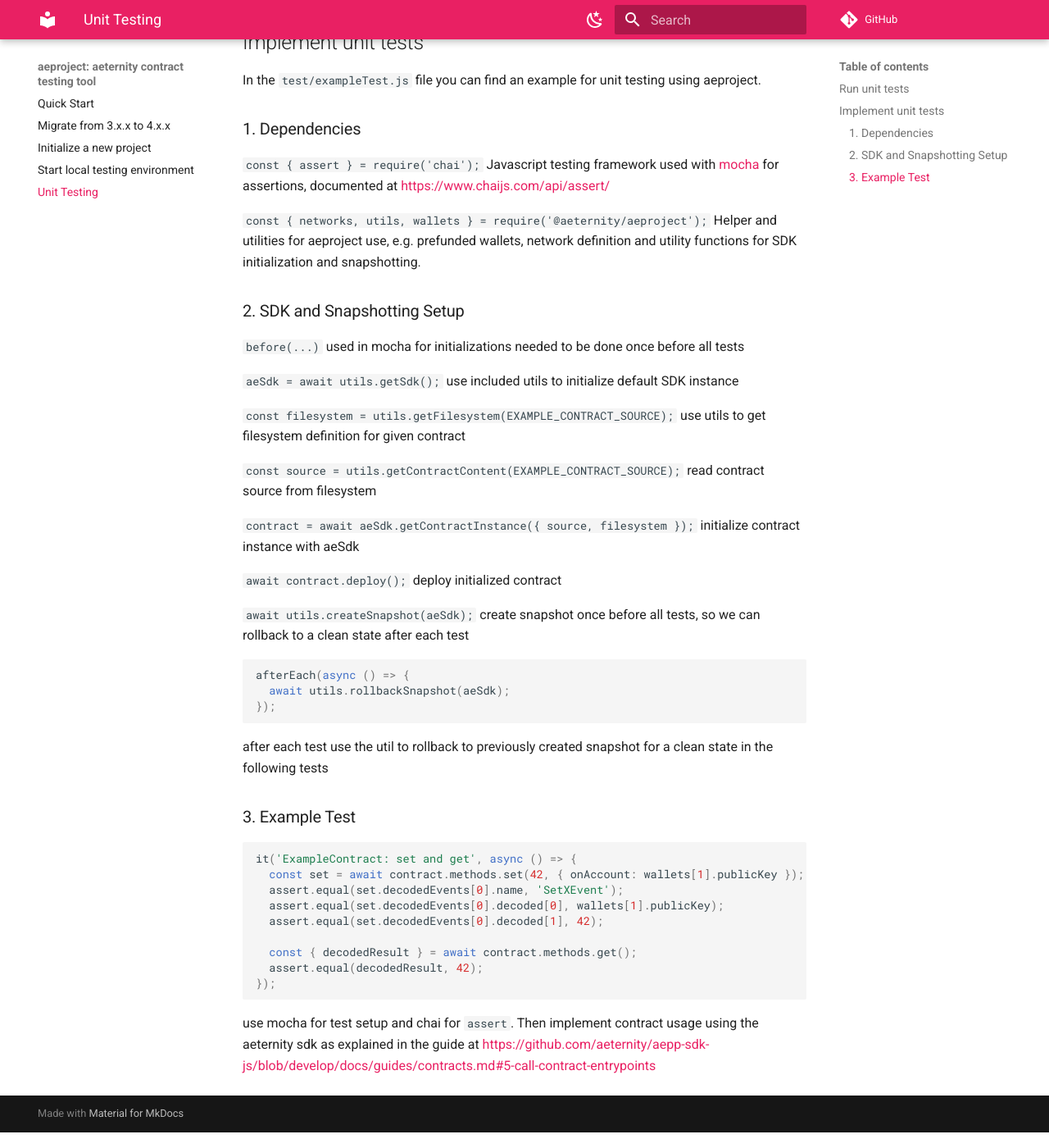
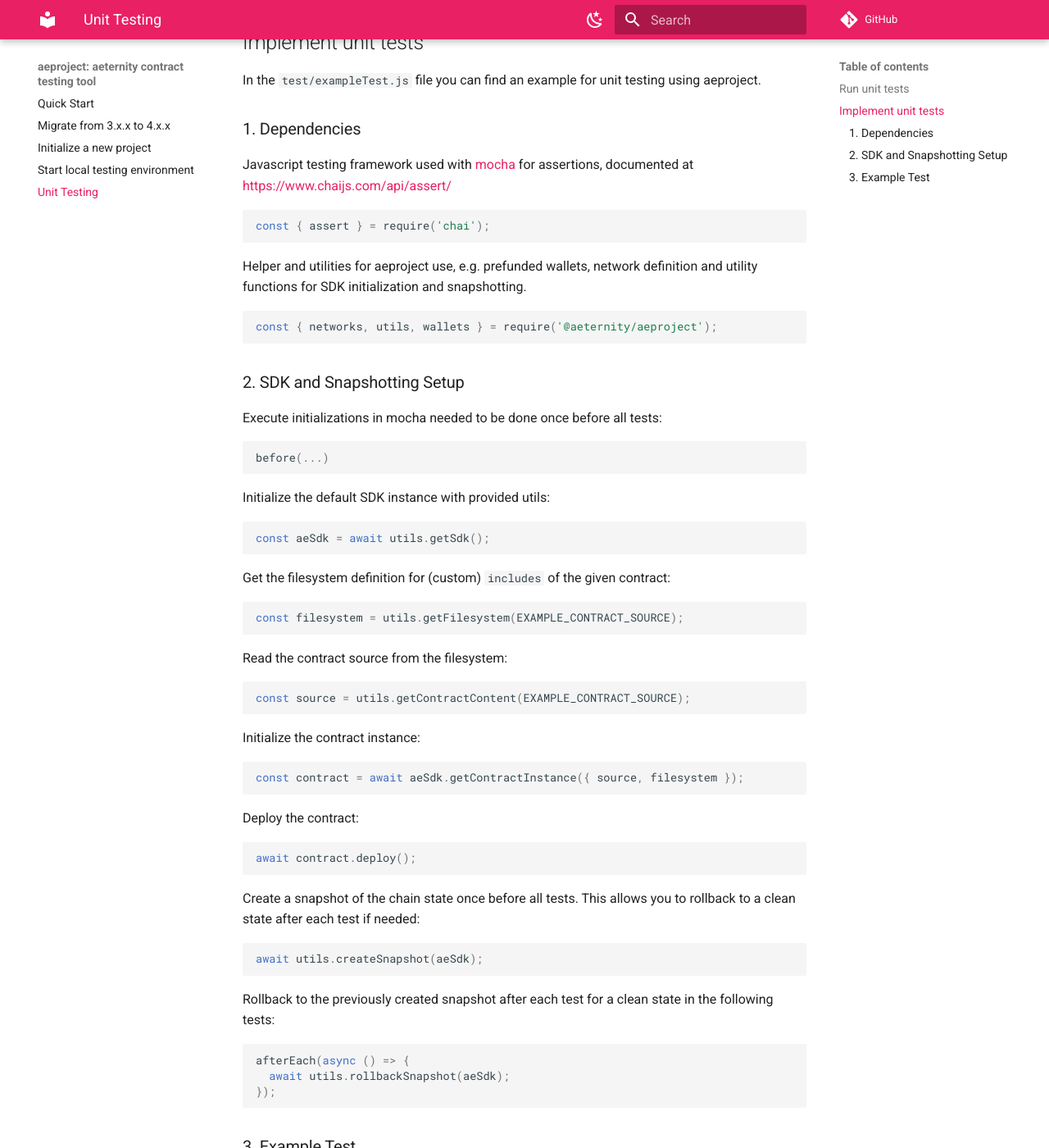
Before and after one commit to aeternity/aeproject, an MkDocs documentation site: the page built from docs/cli/test.md, in a window 1280 px wide and 1400 px high, scrolled down 344 px. Shown: the whole window at 82% size. Built offline with MkDocs 1.6.1 and Material for MkDocs 9.7.7, drawn with Linux system fonts in a browser that asks for light colours; comment, search, counter and statistics services are not loaded; the version menu is left out; some of the changed text lies outside the part shown.

Commit message:
docs: readability of unit testing section

````diff
--- a/docs/cli/test.md
+++ b/docs/cli/test.md
@@ -14,34 +14,61 @@ In the `test/exampleTest.js` file you can find an example for unit testing using
 
 ### 1. Dependencies
 
-`const { assert } = require('chai');`
 Javascript testing framework used with [mocha](https://mochajs.org/) for assertions, documented at https://www.chaijs.com/api/assert/
 
-`const { networks, utils, wallets } = require('@aeternity/aeproject');` Helper and utilities for aeproject use, e.g. prefunded wallets, network definition and utility functions for SDK initialization and snapshotting.
+```js
+const { assert } = require('chai');
+```
+
+Helper and utilities for aeproject use, e.g. prefunded wallets, network definition and utility functions for SDK initialization and snapshotting.
+
+```js
+const { networks, utils, wallets } = require('@aeternity/aeproject');
+```
 
 ### 2. SDK and Snapshotting Setup
 
-`before(...)` used in mocha for initializations needed to be done once before all tests
+Execute initializations in mocha needed to be done once before all tests:
+```js
+before(...)
+```
 
-`aeSdk = await utils.getSdk();` use included utils to initialize default SDK instance
+Initialize the default SDK instance with provided utils:
+```js
+const aeSdk = await utils.getSdk();
+```
 
-`const filesystem = utils.getFilesystem(EXAMPLE_CONTRACT_SOURCE);` use utils to get filesystem definition for given contract
+Get the filesystem definition for (custom) `includes` of the given contract:
+```js
+const filesystem = utils.getFilesystem(EXAMPLE_CONTRACT_SOURCE);
+```
 
-`const source = utils.getContractContent(EXAMPLE_CONTRACT_SOURCE);` read contract source from filesystem
+Read the contract source from the filesystem:
+```js
+const source = utils.getContractContent(EXAMPLE_CONTRACT_SOURCE);
+```
 
-`contract = await aeSdk.getContractInstance({ source, filesystem });` initialize contract instance with aeSdk
+Initialize the contract instance:
+```js
+const contract = await aeSdk.getContractInstance({ source, filesystem });
+```
 
-`await contract.deploy();` deploy initialized contract
+Deploy the contract:
+```js
+await contract.deploy();
+```
 
-`await utils.createSnapshot(aeSdk);` create snapshot once before all tests, so we can rollback to a clean state after each test
+Create a snapshot of the chain state once before all tests. This allows you to rollback to a clean state after each test if needed:
+```js
+await utils.createSnapshot(aeSdk);
+```
 
-```javascript
+Rollback to the previously created snapshot after each test for a clean state in the following tests:
+```js
 afterEach(async () => {
   await utils.rollbackSnapshot(aeSdk);
 });
 ```
-
-after each test use the util to rollback to previously created snapshot for a clean state in the following tests
 
 ### 3. Example Test
 
@@ -57,4 +84,4 @@ it('ExampleContract: set and get', async () => {
 });
 ```
 
-use mocha for test setup and chai for `assert`. Then implement contract usage using the aeternity sdk as explained in the guide at https://github.com/aeternity/aepp-sdk-js/blob/develop/docs/guides/contracts.md#5-call-contract-entrypoints
+Use mocha for test setup and chai for `assert`. Then implement contract usage using the aeternity sdk as explained in the guide at https://github.com/aeternity/aepp-sdk-js/blob/develop/docs/guides/contracts.md#5-call-contract-entrypoints
````
